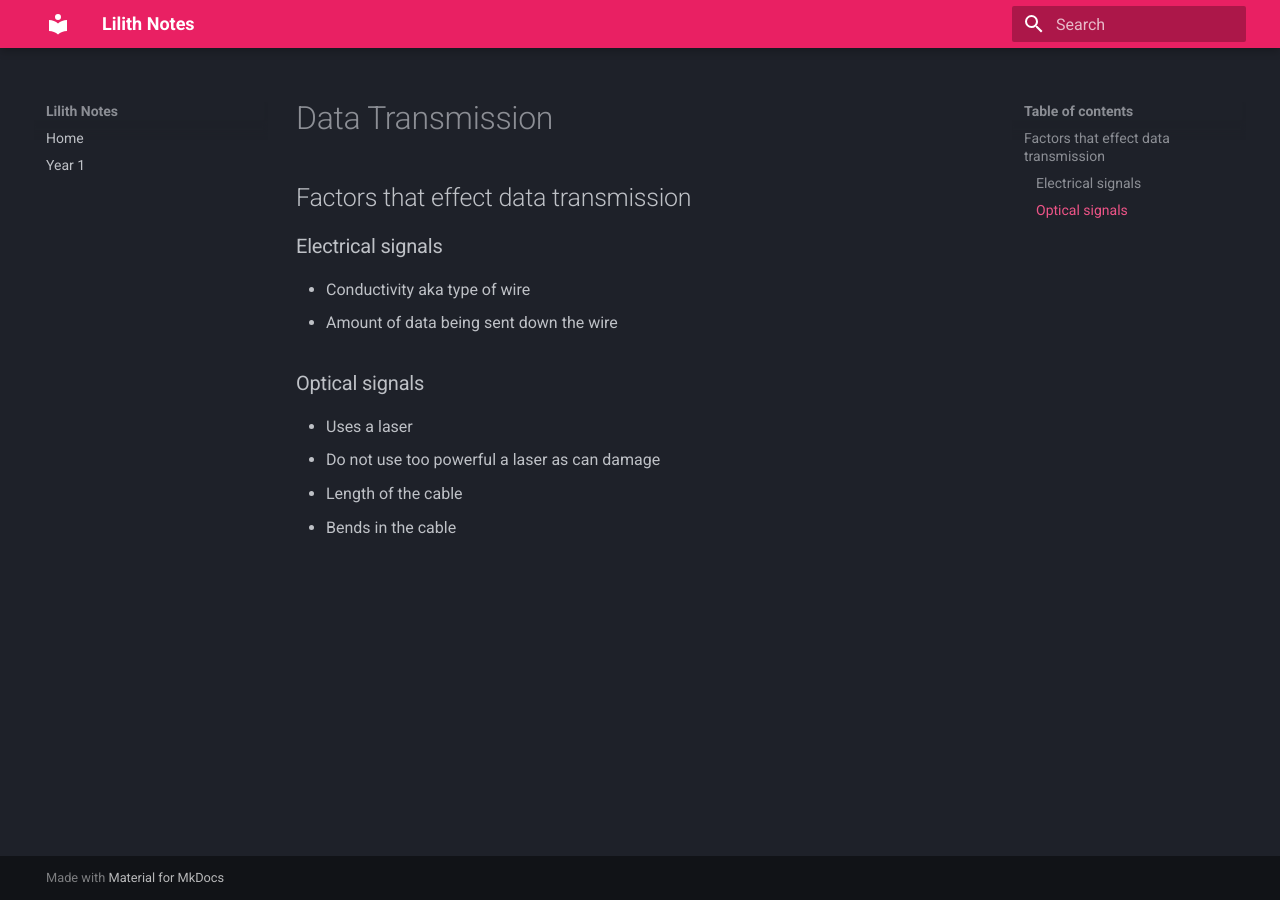
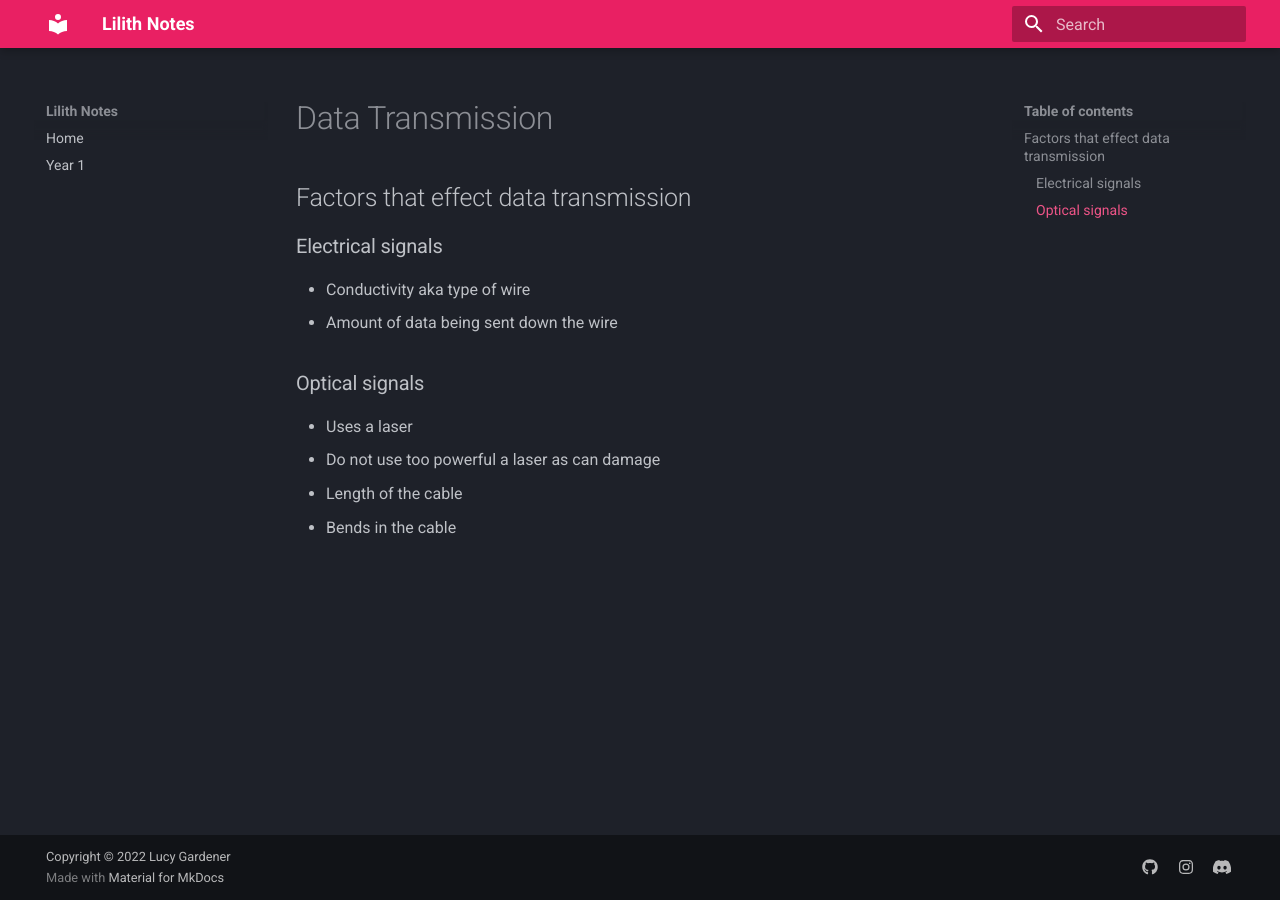
Before and after one commit to LilithsDemon/LilithNotes_mk_docs, an MkDocs documentation site: the page built from docs/Year1/Networking/Data Transmission.md, in a window 1280 px wide. Built offline with MkDocs 1.6.1 and Material for MkDocs 9.7.7, drawn with Linux system fonts in a browser that asks for light colours.

```diff
--- a/mkdocs.yml
+++ b/mkdocs.yml
@@ -7,6 +7,17 @@
     primary: pink
     accent: purple
 
+extra:
+  social:
+    - icon: fontawesome/brands/github
+      link: https://github.com/LilithsDemon
+    - icon: fontawesome/brands/instagram
+      link: https://www.instagram.com/lucy__gardener
+    - icon: fontawesome/brands/discord
+      link: https://github.com/LilithsDemon
+
+copyright: Copyright &copy; 2022 Lucy Gardener
+
 plugins:
   - search
   - include_dir_to_nav
```
Also changed, not shown: site/404.html, site/Year1/Database design/Normal Form/index.html, site/Year1/Networking/CPU/index.html, site/Year1/Networking/Data Transmission/index.html, site/Year1/Web development/Languages/index.html, site/index.html, site/sitemap.xml, 1 other file.
